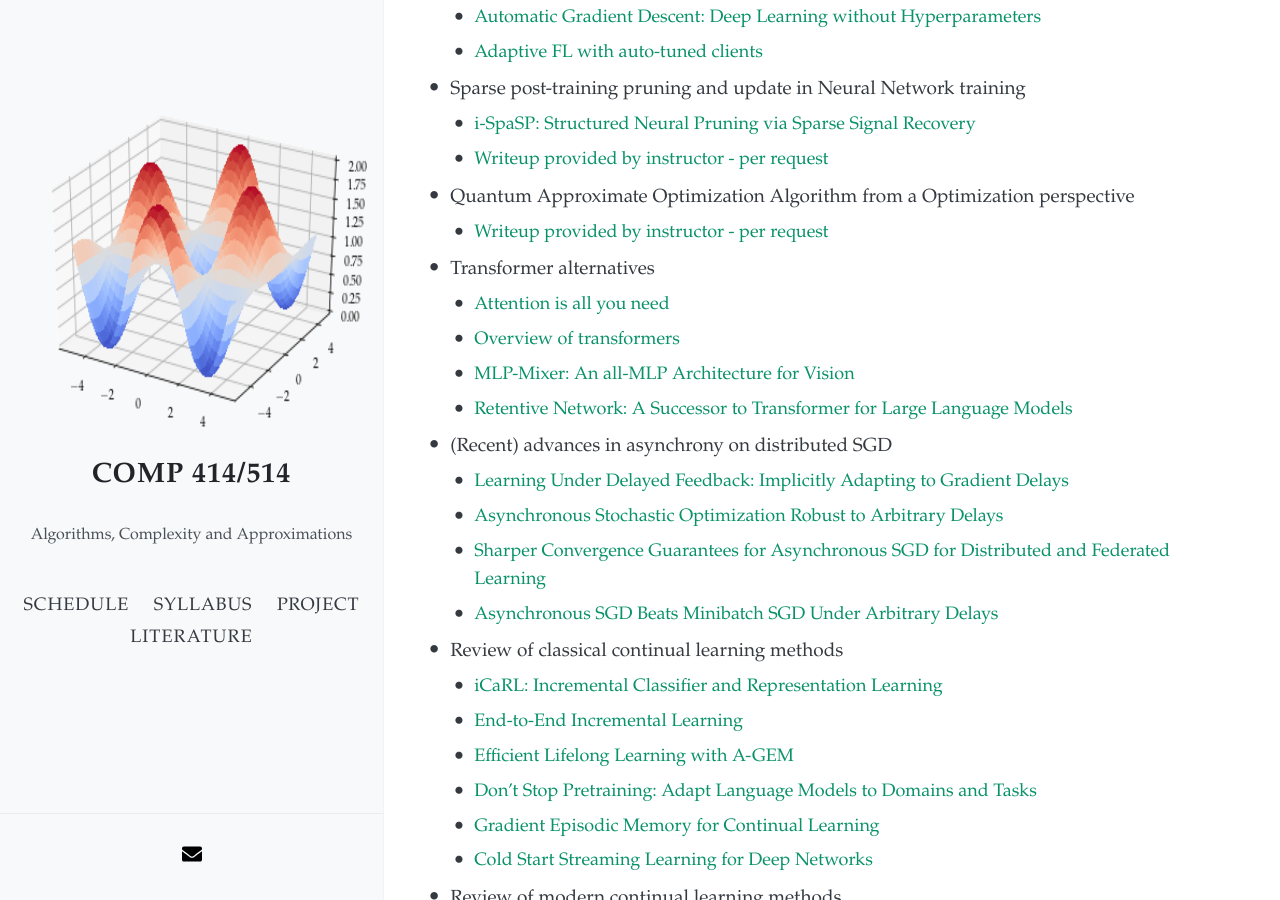
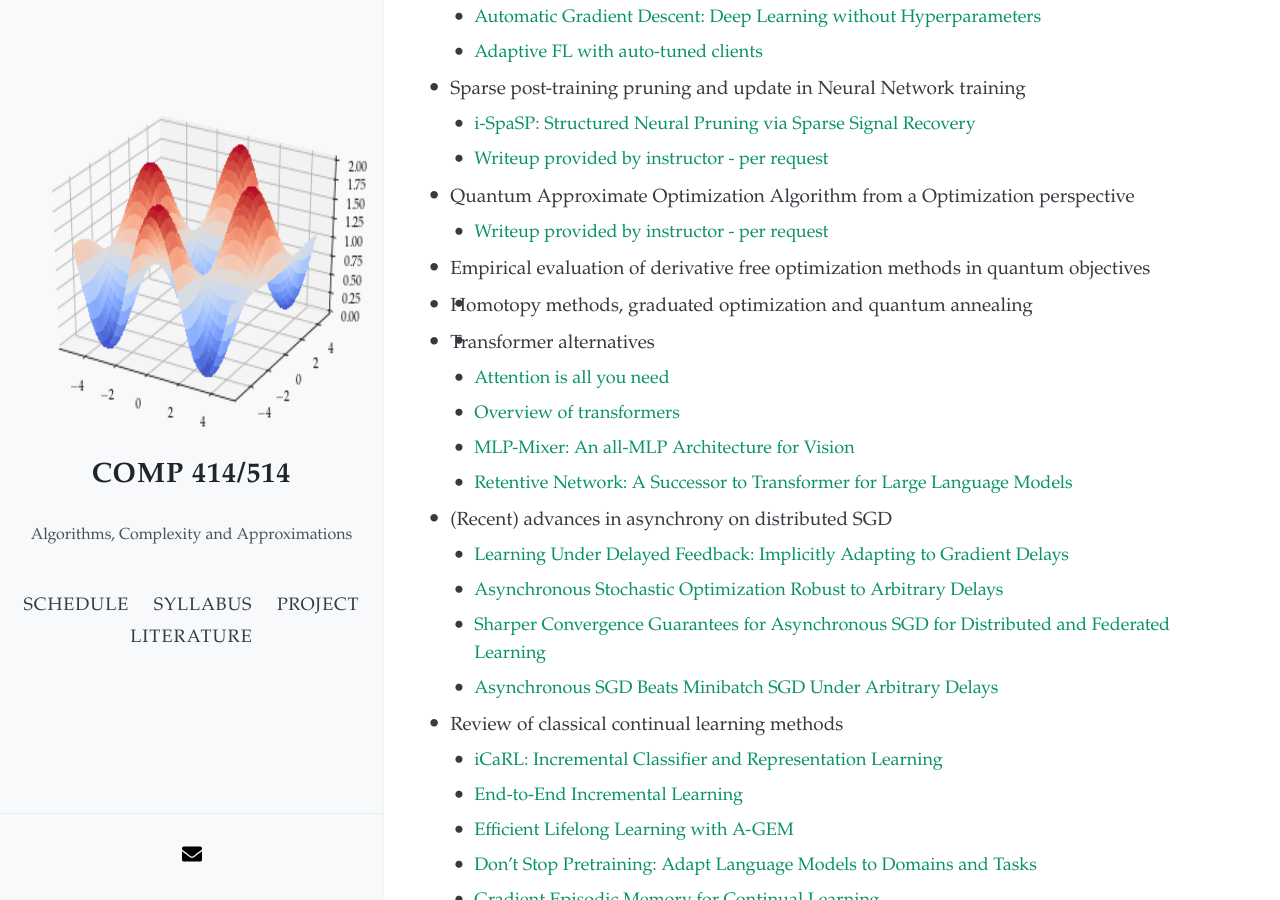
Before and after one commit to akyrillidis/comp414-514, a Jekyll site: the page built from project.md, in a window 1280 px wide and 900 px high, scrolled down 1717 px. Built offline with Jekyll 4.4.1, drawn with Linux system fonts in a browser that asks for light colours; nearby versions of some CDN libraries.

Commit message:
Update project.md

```diff
--- a/project.md
+++ b/project.md
@@ -56,6 +56,12 @@ The course project can be categorized as a literature review, original research,
 
 - Quantum Approximate Optimization Algorithm from a Optimization perspective
   - [Writeup provided by instructor - per request]()
+
+- Empirical evaluation of derivative free optimization methods in quantum objectives
+  - []()
+
+- Homotopy methods, graduated optimization and quantum annealing
+  - []()
 
 - Transformer alternatives
   - [Attention is all you need](https://proceedings.neurips.cc/paper/2017/file/3f5ee243547dee91fbd053c1c4a845aa-Paper.pdf)
```
